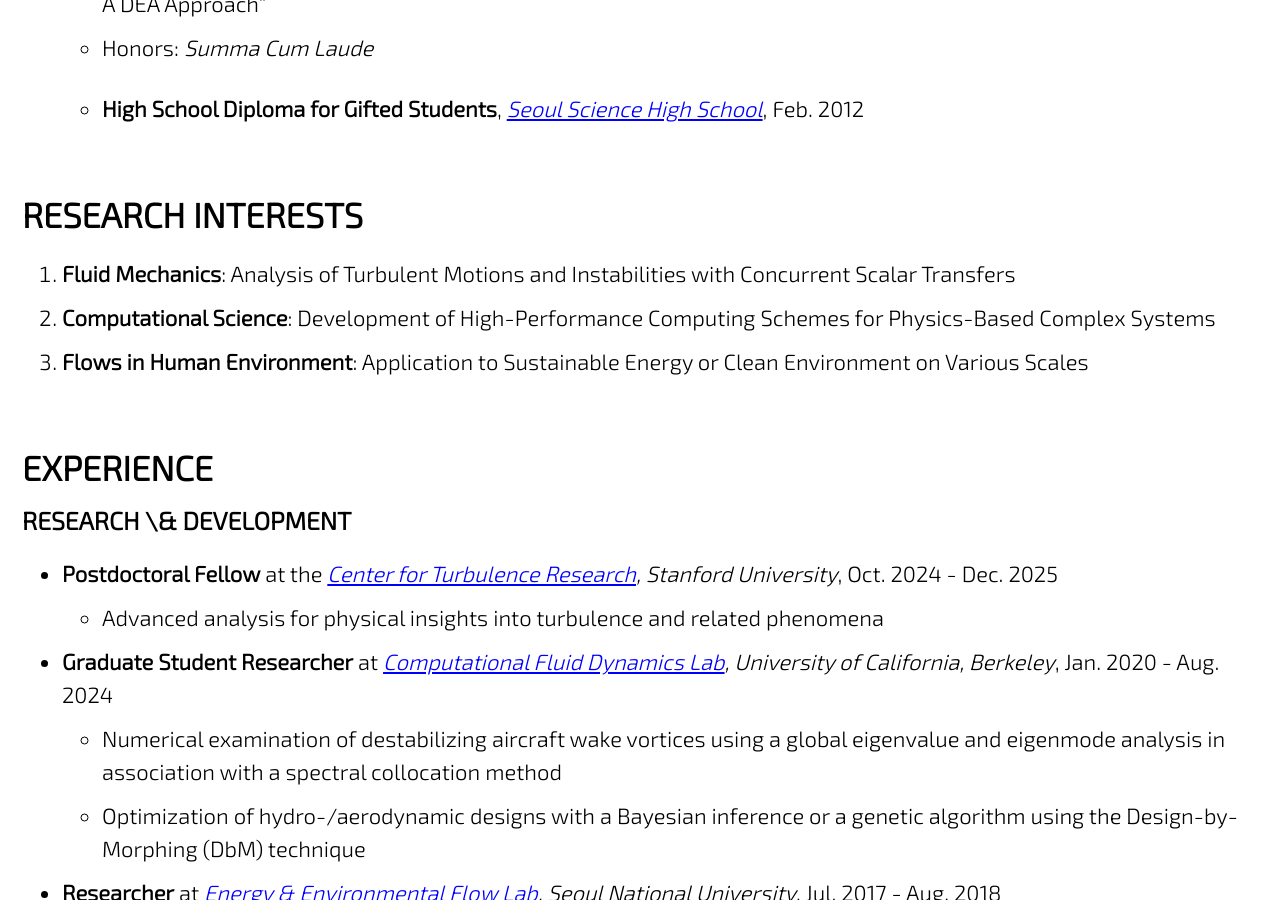
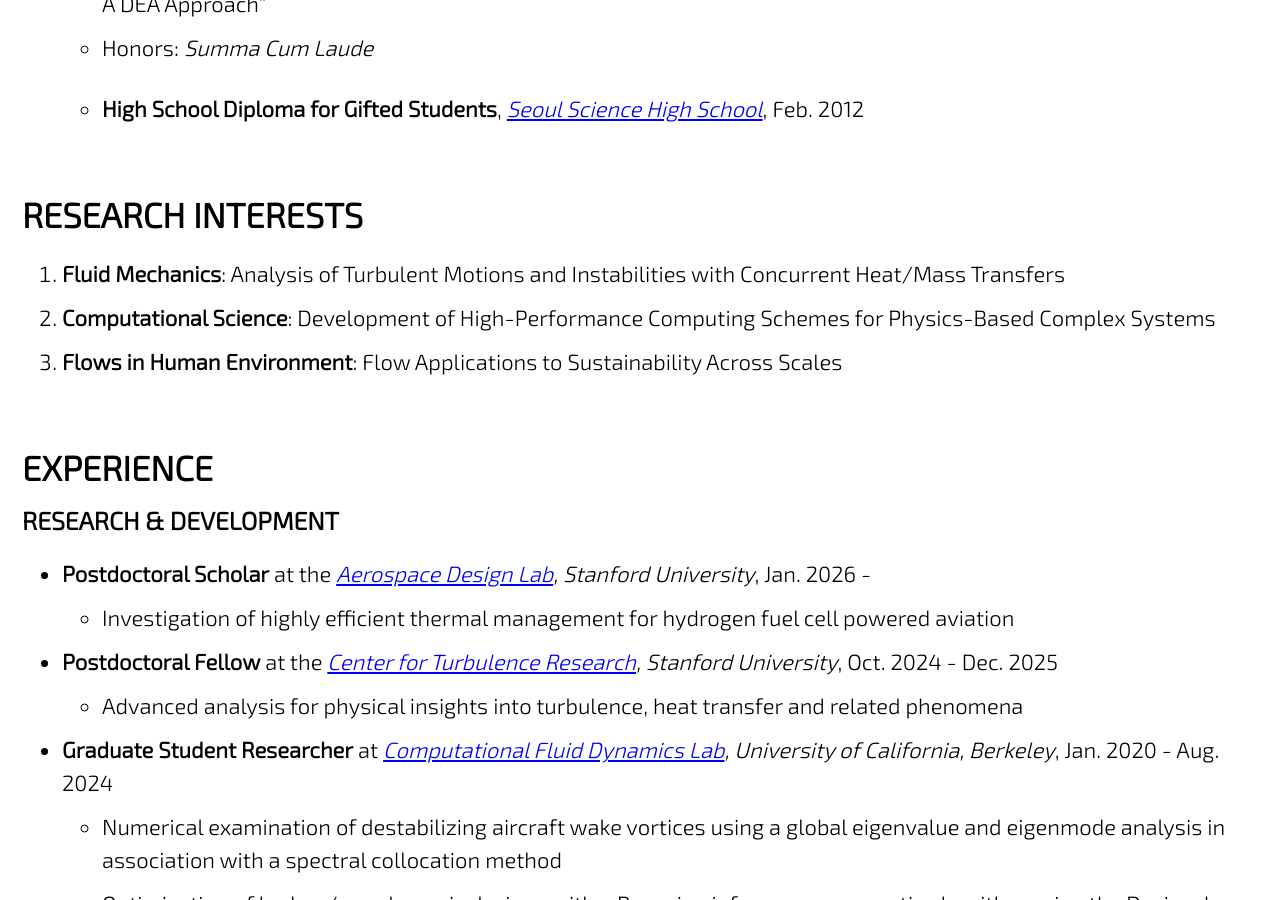
Before and after one commit to jun9303/jun9303.github.io, a Jekyll site: the page built from _pages/about_me.md, in a window 1280 px wide and 900 px high, scrolled down 1146 px. Built offline with Jekyll 4.4.1, drawn with Linux system fonts in a browser that asks for light colours; cached includes are drawn as plain includes; nearby versions of some CDN libraries; some of the changed text lies outside the part shown.

Commit message:
CV260118

```diff
--- a/_pages/about_me.md
+++ b/_pages/about_me.md
@@ -45,16 +45,19 @@ feature_row:
 
 # RESEARCH INTERESTS
 
-1. **Fluid Mechanics**: Analysis of Turbulent Motions and Instabilities with Concurrent Scalar Transfers
+1. **Fluid Mechanics**: Analysis of Turbulent Motions and Instabilities with Concurrent Heat/Mass Transfers
 2. **Computational Science**: Development of High-Performance Computing Schemes for Physics-Based Complex Systems
-3. **Flows in Human Environment**: Application to Sustainable Energy or Clean Environment on Various Scales
+3. **Flows in Human Environment**: Flow Applications to Sustainability Across Scales
 
 # EXPERIENCE
 
-### RESEARCH \& DEVELOPMENT
+### RESEARCH & DEVELOPMENT
+
+- **Postdoctoral Scholar** at the *[Aerospace Design Lab](https://adl.stanford.edu/), Stanford University*, Jan. 2026 -
+  + Investigation of highly efficient thermal management for hydrogen fuel cell powered aviation
 
 - **Postdoctoral Fellow** at the *[Center for Turbulence Research](https://ctr.stanford.edu/), Stanford University*, Oct. 2024 - Dec. 2025
-  + Advanced analysis for physical insights into turbulence and related phenomena
+  + Advanced analysis for physical insights into turbulence, heat transfer and related phenomena
 
 - **Graduate Student Researcher** at *[Computational Fluid Dynamics Lab](https://cfd.me.berkeley.edu/), University of California, Berkeley*, Jan. 2020 - Aug. 2024
   + Numerical examination of destabilizing aircraft wake vortices using a global eigenvalue and eigenmode analysis in association with a spectral collocation method
@@ -90,6 +93,7 @@ feature_row:
 ### OTHER
 
 - **Peer Reviewer**
+  + *Journal of Computatinoal Physics*, Elsevier (invited since 2026)
   + *Journal of Fluid Mechanics*, Cambridge University Press (invited since 2025)
   + *Physics of Fluids*, AIP Publishing (invited since 2024)
 - **Law Student (J.D.)** at *[SNU School of Law](http://law.snu.ac.kr/index_en.php)*, Mar. 2019 - Jul. 2019 <sub>(Discontinued)</sub>
@@ -100,8 +104,12 @@ feature_row:
 # AWARDS & HONORS
 
 ### GRANTS
-- **NSF ACCESS Allocation: PHY250071** from *ACCESS by the U.S. National Science Foundation (NSF)*, Mar. 2025 - Feb. 2026
-  + Principal Investigator · 1,500,000 HPC core-hours
+- **Precourt Institute for Energy Seed Grant** from *Stanford Precourt Institute for Energy*, Feb. 2026 - Jan. 2027
+  + Co-PI · $100,000
+  + Highly efficient thermal management in hydrogen-powered aviation
+
+- **NSF ACCESS Allocation: PHY250071** from *ACCESS by the U.S. National Science Foundation (NSF)*, Mar. 2025 - Feb. 2027
+  + PI · 1,500,000 HPC core-hours
   + Surface topology optimization for thermally-efficient dropwise condensation
 
 ### FELLOWSHIPS
```
Also changed, not shown: _pages/publications.md (+4 -4 lines), 1 other file.
